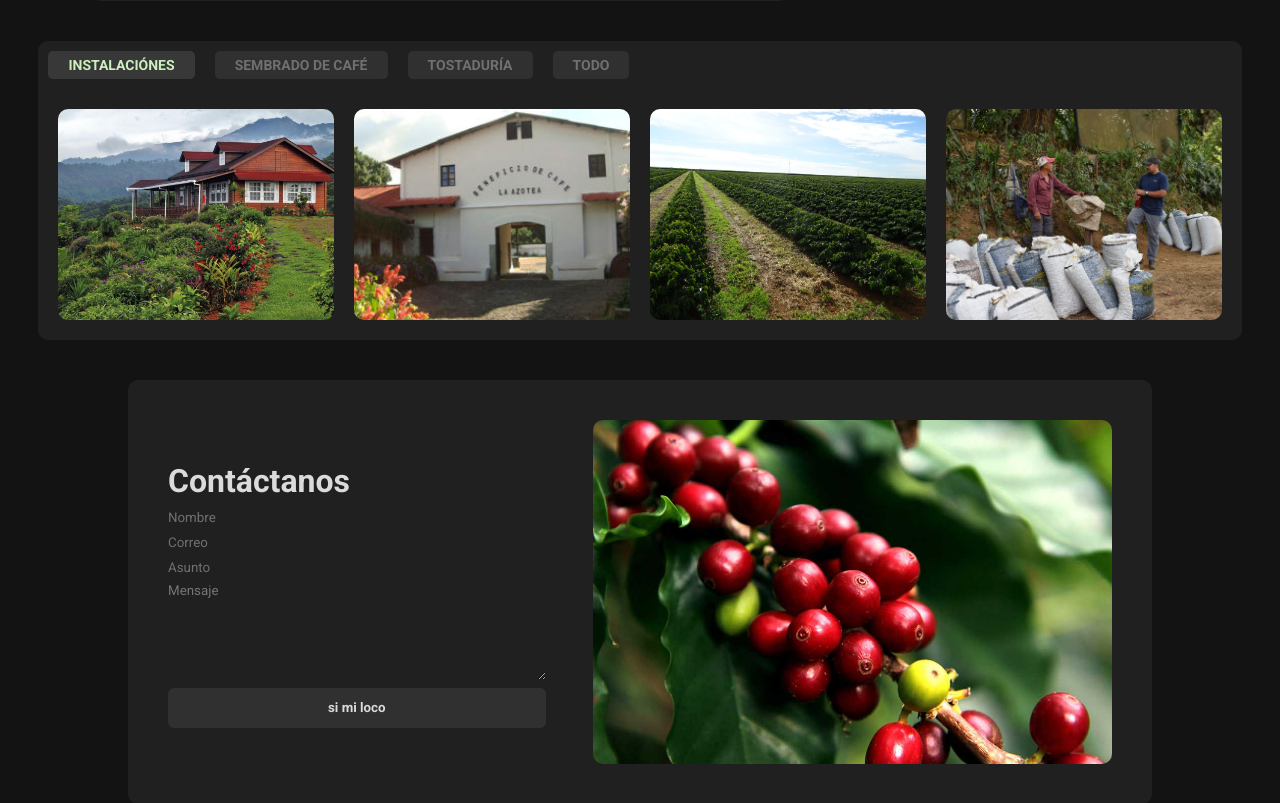
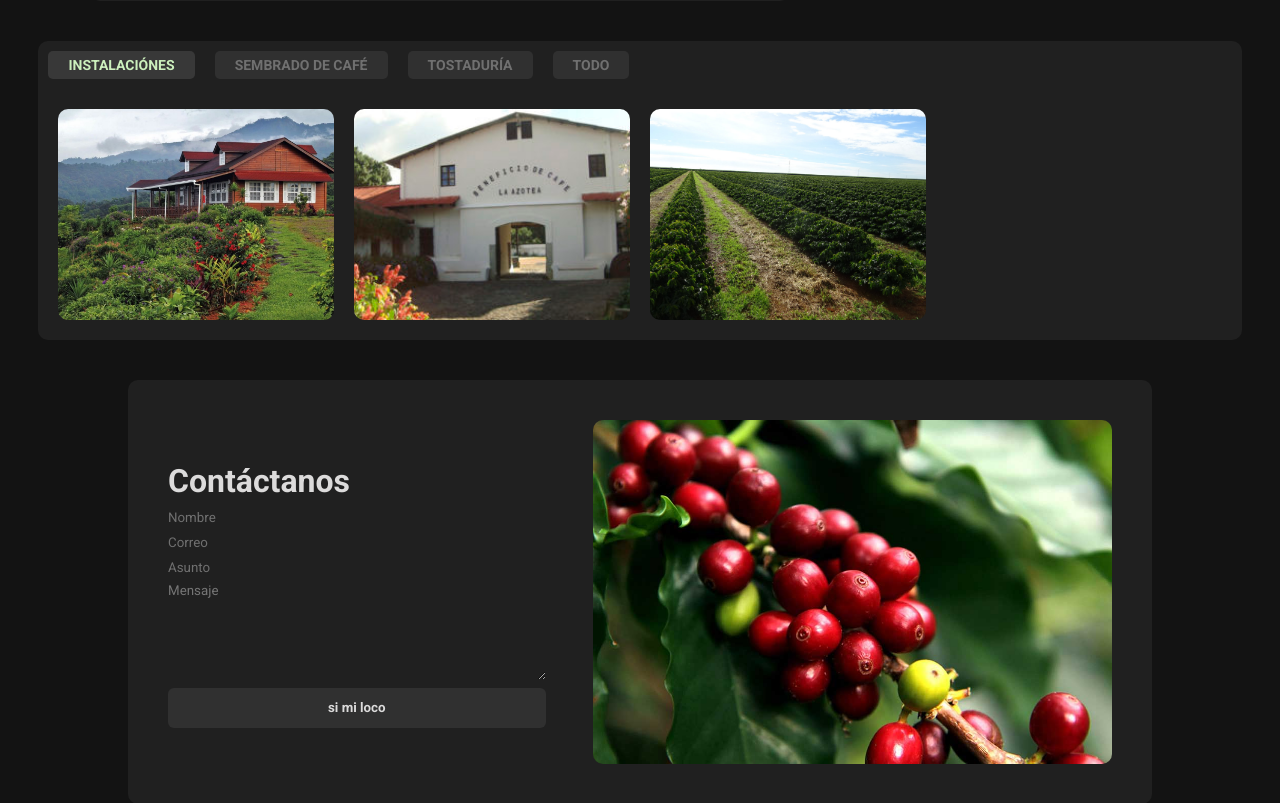
Before and after one commit to bannermuere/fincalaunion.github.io, a PHP site: page / in a window 1280 px wide, with the box ticked. Shown: the part 1623-2426 px from the top of the page. Run offline with PHP 8.4, Linux system fonts and the light colour scheme.

Commit message:
Update galeria.css

```diff
--- a/css/galeria.css
+++ b/css/galeria.css
@@ -60,6 +60,12 @@ input[type="radio"]{
     transition: all 500ms;
     display: none;
 }
+[value="instalaciones"]:checked ~ .contenedorImagenes .imagen:not([data-category~="instalaciones"]),
+[value="sembrado"]:checked ~ .contenedorImagenes .imagen:not([data-category~="sembrado"]),
+[value="tostaduria"]:checked ~ .contenedorImagenes .imagen:not([data-category~="tostaduria"]){
+    transition: all 500ms;
+    display: none;
+}
 [value="instalaciones"]:checked ~ .contenedorCategorias [for="instalaciones"],
 [value="sembrado"]:checked ~ .contenedorCategorias [for="sembrado"],
 [value="tostaduria"]:checked ~ .contenedorCategorias [for="tostaduria"],
```
